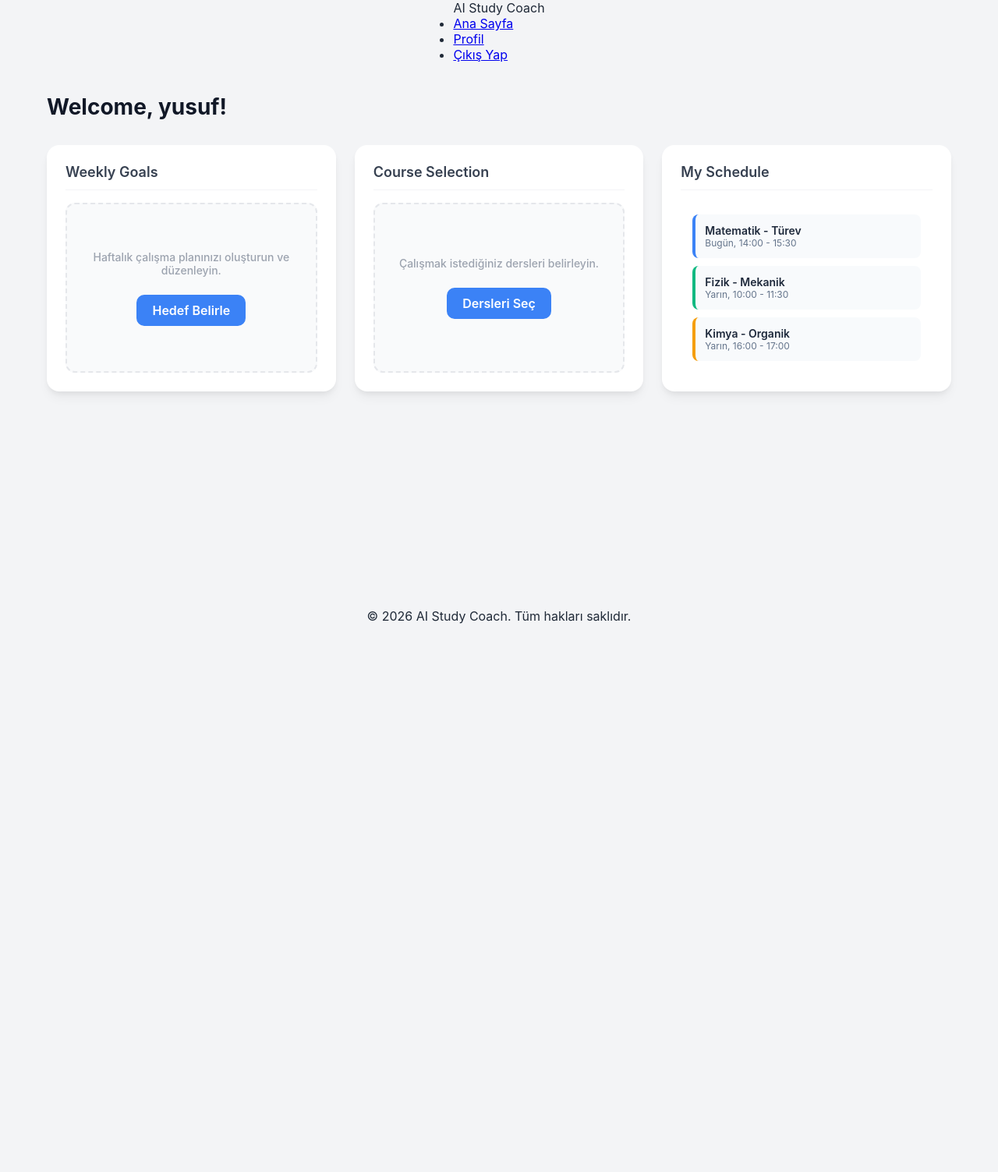
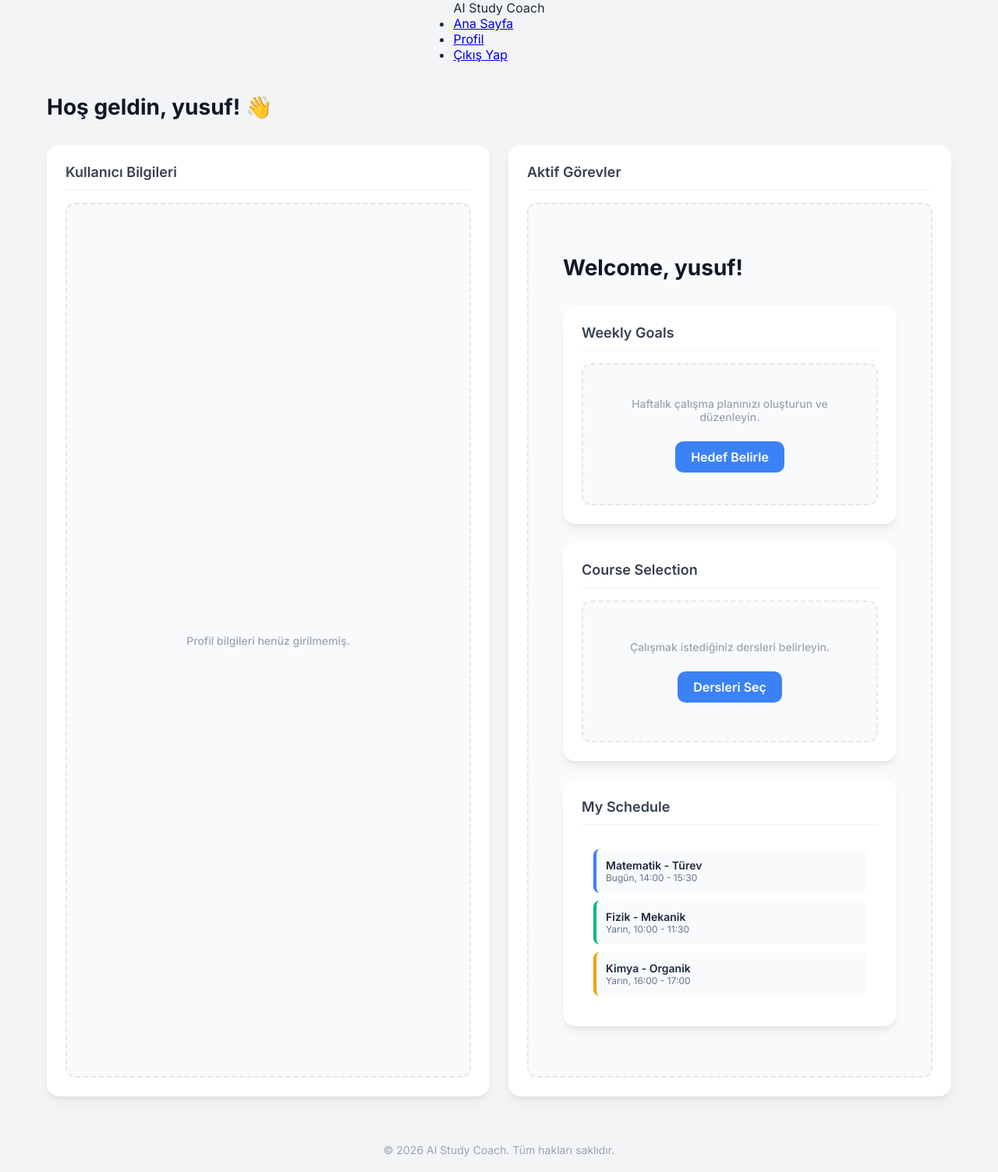
Before and after one commit to myusufylk/AI_Study_Coach-, a Django app: page / in a window 1280 px wide. Shown: the whole page at 78% size. Before the commit the page ends 800 px from the top, so only its background shows below. Run offline with Django 5.2, Linux system fonts and the light colour scheme; a user stored in the database is signed in; data comes from the database, SQL or seed files in the repository; both versions use the stored data as it was after the commit.

Commit message:
anasayfa tasarımı düzeltildi

```diff
--- a/templates/base.html
+++ b/templates/base.html
@@ -5,78 +5,80 @@
 <head>
     <meta charset="UTF-8">
     <meta name="viewport" content="width=device-width, initial-scale=1.0">
-
     <title>{% block title %}AI Study Coach{% endblock %}</title>
-
     <link rel="stylesheet" href="{% static 'css/style.css' %}">
+    <link href="https://fonts.googleapis.com/css2?family=Inter:wght@400;500;600;700&display=swap" rel="stylesheet">
 </head>
 
 <body>
 
 <header class="navbar">
-
     <div class="logo">AI Study Coach</div>
-
     <nav>
         <ul class="nav-links">
-
-            <li><a href="/">Ana Sayfa</a></li>
-
+            <li><a href="{% url 'home' %}">Ana Sayfa</a></li>
             {% if user.is_authenticated %}
-
                 <li><a href="/profile/">Profil</a></li>
-                <li><a href="/logout/">Çıkış Yap</a></li>
-
+                <li><a href="{% url 'logout' %}">Çıkış Yap</a></li>
             {% else %}
-
-                <li><a href="/login/">Giriş Yap</a></li>
-                <li><a href="/register/">Kayıt Ol</a></li>
-
+                <li><a href="{% url 'login' %}">Giriş Yap</a></li>
+                <li><a href="{% url 'register' %}">Kayıt Ol</a></li>
             {% endif %}
-
         </ul>
     </nav>
-
 </header>
-
 
 <main class="content">
 
-    <!-- Django mesajları -->
-    {% if messages %}
-        {% for message in messages %}
-            <p>{{ message }}</p>
-        {% endfor %}
-    {% endif %}
+    <div class="dashboard-container"> {% if messages %}
+            {% for message in messages %}
+                <div style="background-color: #dbeafe; color: #1e40af; padding: 15px; border-radius: 10px; margin-bottom: 20px; text-align: center;">
+                    {{ message }}
+                </div>
+            {% endfor %}
+        {% endif %}
 
+        {% if user.is_authenticated %}
+            <h1 class="dashboard-welcome">Hoş geldin, {{ user.username }}! 👋</h1>
 
-    <!-- Kullanıcı giriş yaptıysa profil bilgileri -->
-    {% if user.is_authenticated and profile %}
+            <div class="dashboard-grid">
+                <div class="dashboard-card">
+                    <h3 class="card-title">Kullanıcı Bilgileri</h3>
+                    <div class="card-content">
+                        {% if profile %}
+                            <div style="text-align: left; width: 100%;">
+                                <p><strong>🎯 Hedef Sınav:</strong> {{ profile.target_exam }}</p>
+                                <p><strong>⏰ Günlük Çalışma:</strong> {{ profile.daily_hours }} saat</p>
+                            </div>
+                        {% else %}
+                            <p class="placeholder-text">Profil bilgileri henüz girilmemiş.</p>
+                        {% endif %}
+                    </div>
+                </div>
 
-        <div class="profile-info">
+                <div class="dashboard-card">
+                    <h3 class="card-title">Aktif Görevler</h3>
+                    <div class="card-content">
+                        {% block content %}{% endblock %}
+                    </div>
+                </div>
+            </div>
+        {% else %}
+            <div class="form-container">
+                <div class="form-box" style="max-width: 600px;">
+                    <h2>Yapay Zeka Destekli Çalışma Koçu</h2>
+                    <p style="text-align: center; color: #6b7280;">Sınav yolculuğunda sana özel planlar hazırlayan yapay zeka asistanına hoş geldin. Devam etmek için lütfen giriş yap.</p>
+                </div>
+            </div>
+        {% endif %}
 
-            <h3>Kullanıcı Bilgileri</h3>
-
-            <p><strong>Hedef Sınav:</strong> {{ profile.target_exam }}</p>
-            <p><strong>Günlük Çalışma Saati:</strong> {{ profile.daily_hours }}</p>
-
-        </div>
-
-    {% endif %}
-
-
-    {% block content %}
-    {% endblock %}
+    </div>
 
 </main>
 
-
-<footer class="footer">
-
+<footer class="footer" style="padding: 20px; text-align: center; color: #9ca3af; font-size: 14px;">
     <p>© 2026 AI Study Coach. Tüm hakları saklıdır.</p>
-
 </footer>
-
 
 </body>
 </html>
```
Also changed, not shown: db.sqlite3.
